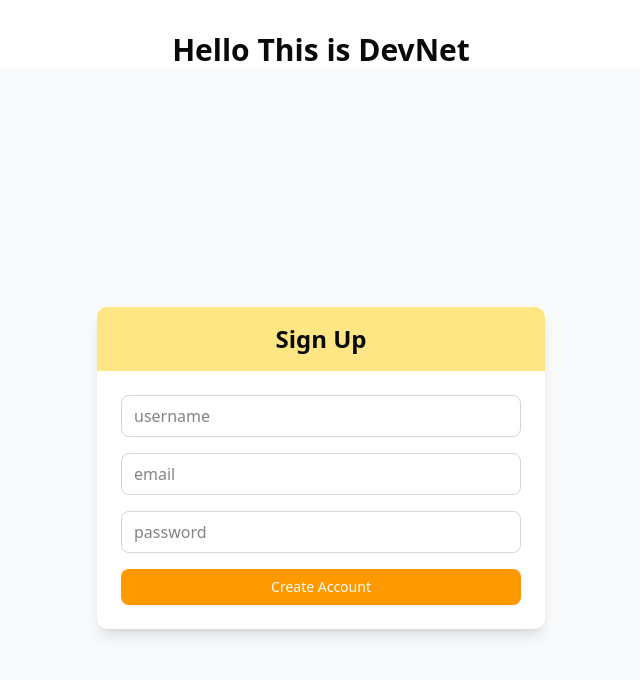
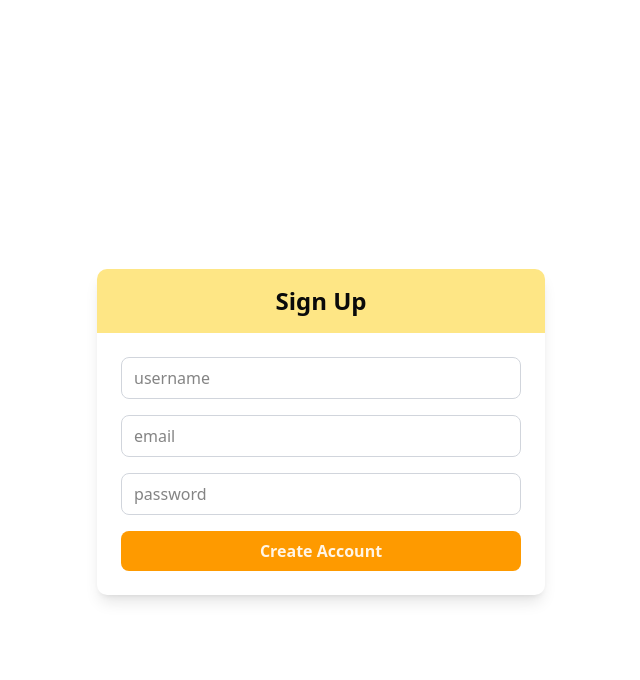
Before and after one commit to rajbodhak/Projects, a React (Vite) app in the folder DevNet/Client/: page / in a window 1280 px wide. Shown: the top 680 px of the page, without its empty margins (319-959 px from the left). Built offline with nearby package versions, Linux system fonts and the light colour scheme.

Commit message:
Add signup page

```diff
--- a/DevNet/Client/src/App.tsx
+++ b/DevNet/Client/src/App.tsx
@@ -5,7 +5,7 @@ function App() {
 
   return (
     <>
-      <h1 className='text-3xl font-bold text-center'> Hello This is DevNet</h1>
+      {/* <h1 className='text-3xl font-bold text-center'> Hello This is DevNet</h1> */}
       <SignUp />
     </>
   )
--- a/DevNet/Client/src/components/SignUp.tsx
+++ b/DevNet/Client/src/components/SignUp.tsx
@@ -1,6 +1,5 @@
 import { useState } from 'react';
-import { Button } from './ui/button';
-// import axios from 'axios';
+import axios from 'axios';
 
 const SignUp = () => {
     const [input, setInput] = useState({
@@ -60,18 +59,26 @@ const SignUp = () => {
         return valid;
     };
 
-    const handleSubmit = (e: React.FormEvent) => {
+    const handleSubmit = async (e: React.FormEvent) => {
         e.preventDefault();
         if (validateForm()) {
-            // const response = axios.post("http")
-            console.log("Form submitted:", input);
+            await axios.post("http://localhost:8000/api/users/register", {
+                username: input.username,
+                email: input.email,
+                password: input.password
+            }, {
+                headers: {
+                    'Content-Type': 'application/json'
+                }
+            })
+            console.log("Form submitted:", input.username, input.email);
 
             setInput({ username: "", email: "", password: "" });
         }
     };
 
     return (
-        <div className="w-full min-h-screen p-4 flex justify-center items-center bg-gray-50">
+        <div className="w-full min-h-screen p-4 flex justify-center items-center">
             <div className="w-full max-w-md rounded-lg shadow-lg bg-white overflow-hidden">
                 <div className="bg-amber-200 p-4">
                     <h1 className="text-2xl text-center font-bold">Sign Up</h1>
@@ -123,9 +130,9 @@ const SignUp = () => {
                         )}
                     </div>
 
-                    <Button type="submit" className="w-full bg-amber-500 hover:bg-amber-600">
+                    <button type="submit" className="btn-primary">
                         Create Account
-                    </Button>
+                    </button>
                 </form>
             </div>
         </div>
--- a/DevNet/Client/src/components/ui/button.tsx
+++ /dev/null
@@ -1,58 +0,0 @@
-import * as React from "react"
-import { Slot } from "@radix-ui/react-slot"
-import { cva, type VariantProps } from "class-variance-authority"
-
-import { cn } from "@/lib/utils"
-
-const buttonVariants = cva(
-  "inline-flex items-center justify-center gap-2 whitespace-nowrap rounded-md text-sm font-medium transition-[color,box-shadow] disabled:pointer-events-none disabled:opacity-50 [&_svg]:pointer-events-none [&_svg:not([class*='size-'])]:size-4 shrink-0 [&_svg]:shrink-0 outline-none focus-visible:border-ring focus-visible:ring-ring/50 focus-visible:ring-[3px] aria-invalid:ring-destructive/20 dark:aria-invalid:ring-destructive/40 aria-invalid:border-destructive",
-  {
-    variants: {
-      variant: {
-        default:
-          "bg-primary text-primary-foreground shadow-xs hover:bg-primary/90",
-        destructive:
-          "bg-destructive text-white shadow-xs hover:bg-destructive/90 focus-visible:ring-destructive/20 dark:focus-visible:ring-destructive/40",
-        outline:
-          "border border-input bg-background shadow-xs hover:bg-accent hover:text-accent-foreground",
-        secondary:
-          "bg-secondary text-secondary-foreground shadow-xs hover:bg-secondary/80",
-        ghost: "hover:bg-accent hover:text-accent-foreground",
-        link: "text-primary underline-offset-4 hover:underline",
-      },
-      size: {
-        default: "h-9 px-4 py-2 has-[>svg]:px-3",
-        sm: "h-8 rounded-md gap-1.5 px-3 has-[>svg]:px-2.5",
-        lg: "h-10 rounded-md px-6 has-[>svg]:px-4",
-        icon: "size-9",
-      },
-    },
-    defaultVariants: {
-      variant: "default",
-      size: "default",
-    },
-  }
-)
-
-function Button({
-  className,
-  variant,
-  size,
-  asChild = false,
-  ...props
-}: React.ComponentProps<"button"> &
-  VariantProps<typeof buttonVariants> & {
-    asChild?: boolean
-  }) {
-  const Comp = asChild ? Slot : "button"
-
-  return (
-    <Comp
-      data-slot="button"
-      className={cn(buttonVariants({ variant, size, className }))}
-      {...props}
-    />
-  )
-}
-
-export { Button, buttonVariants }
--- a/DevNet/Client/src/components/ui/input.tsx
+++ /dev/null
@@ -1,21 +0,0 @@
-import * as React from "react"
-
-import { cn } from "@/lib/utils"
-
-function Input({ className, type, ...props }: React.ComponentProps<"input">) {
-  return (
-    <input
-      type={type}
-      data-slot="input"
-      className={cn(
-        "border-input file:text-foreground placeholder:text-muted-foreground selection:bg-primary selection:text-primary-foreground flex h-9 w-full min-w-0 rounded-md border bg-transparent px-3 py-1 text-base shadow-xs transition-[color,box-shadow] outline-none file:inline-flex file:h-7 file:border-0 file:bg-transparent file:text-sm file:font-medium disabled:pointer-events-none disabled:cursor-not-allowed disabled:opacity-50 md:text-sm",
-        "focus-visible:border-ring focus-visible:ring-ring/50 focus-visible:ring-[3px]",
-        "aria-invalid:ring-destructive/20 dark:aria-invalid:ring-destructive/40 aria-invalid:border-destructive",
-        className
-      )}
-      {...props}
-    />
-  )
-}
-
-export { Input }
--- a/DevNet/Client/src/index.css
+++ b/DevNet/Client/src/index.css
@@ -124,4 +124,8 @@
   .input-form {
     @apply w-full py-2 px-3 border border-gray-300 rounded-md focus:outline-none focus:ring-2 focus:ring-amber-500 focus:border-amber-500
   }
+
+  .btn-primary {
+    @apply w-full py-2 px-3 rounded-md bg-amber-500 hover:bg-amber-600 text-white/90 cursor-pointer font-bold
+  }
 }
```
